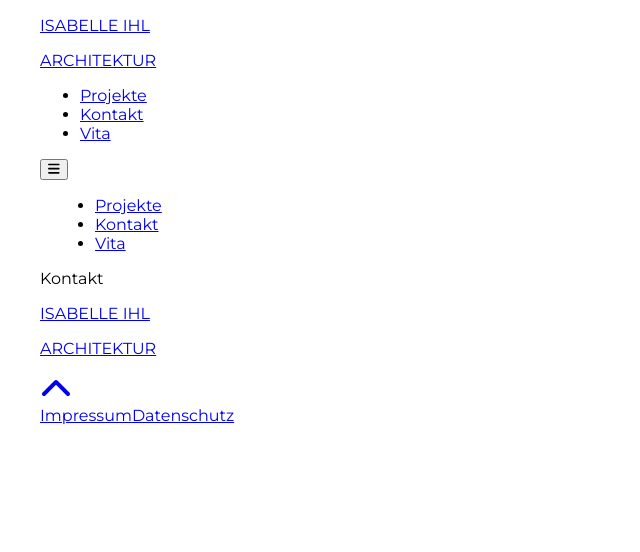
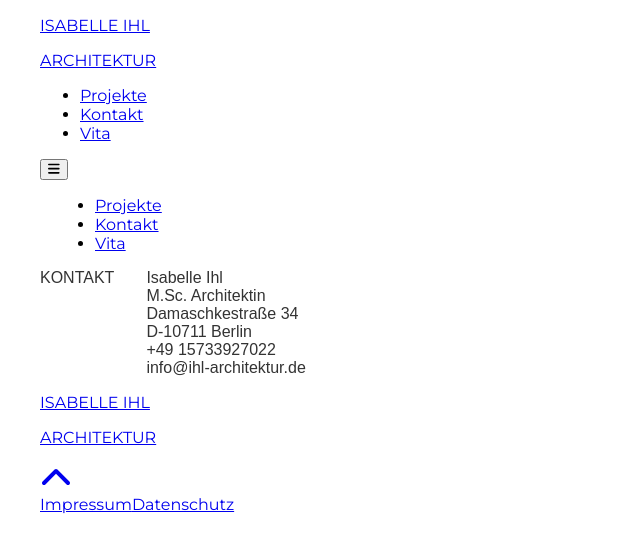
Before and after one commit to ihl-architektur/ihl-architektur.github.io, a React (Create React App) app: page /kontakt in a window 1280 px wide. Shown: the top 552 px of the page, without its empty margins (0-640 px from the left). Built offline with nearby package versions, Linux system fonts and the light colour scheme; the HTML template or start-up script is replaced by a standard one.

Commit message:
Kontakt Zweispaltig

```diff
--- a/src/pages/Contact.jsx
+++ b/src/pages/Contact.jsx
@@ -4,7 +4,26 @@ import Container from 'utils/Container';
 const Contact = () => {
   return (
     <Container>
-      <div>Kontakt</div>
+      <div
+        style={{
+          display: 'flex',
+          alignItems: 'flex-start',
+          fontFamily: 'Arial, sans-serif',
+          color: '#333',
+        }}
+      >
+        <div style={{ marginRight: '2em' }}>
+          <p style={{ margin: 0 }}>KONTAKT</p>
+        </div>
+        <div>
+          <p style={{ margin: 0 }}>Isabelle Ihl</p>
+          <p style={{ margin: 0 }}>M.Sc. Architektin</p>
+          <p style={{ margin: 0 }}>Damaschkestraße 34</p>
+          <p style={{ margin: 0 }}>D-10711 Berlin</p>
+          <p style={{ margin: 0 }}>+49 15733927022</p>
+          <p style={{ margin: 0 }}>info@ihl-architektur.de</p>
+        </div>
+      </div>
     </Container>
   );
 };
```
